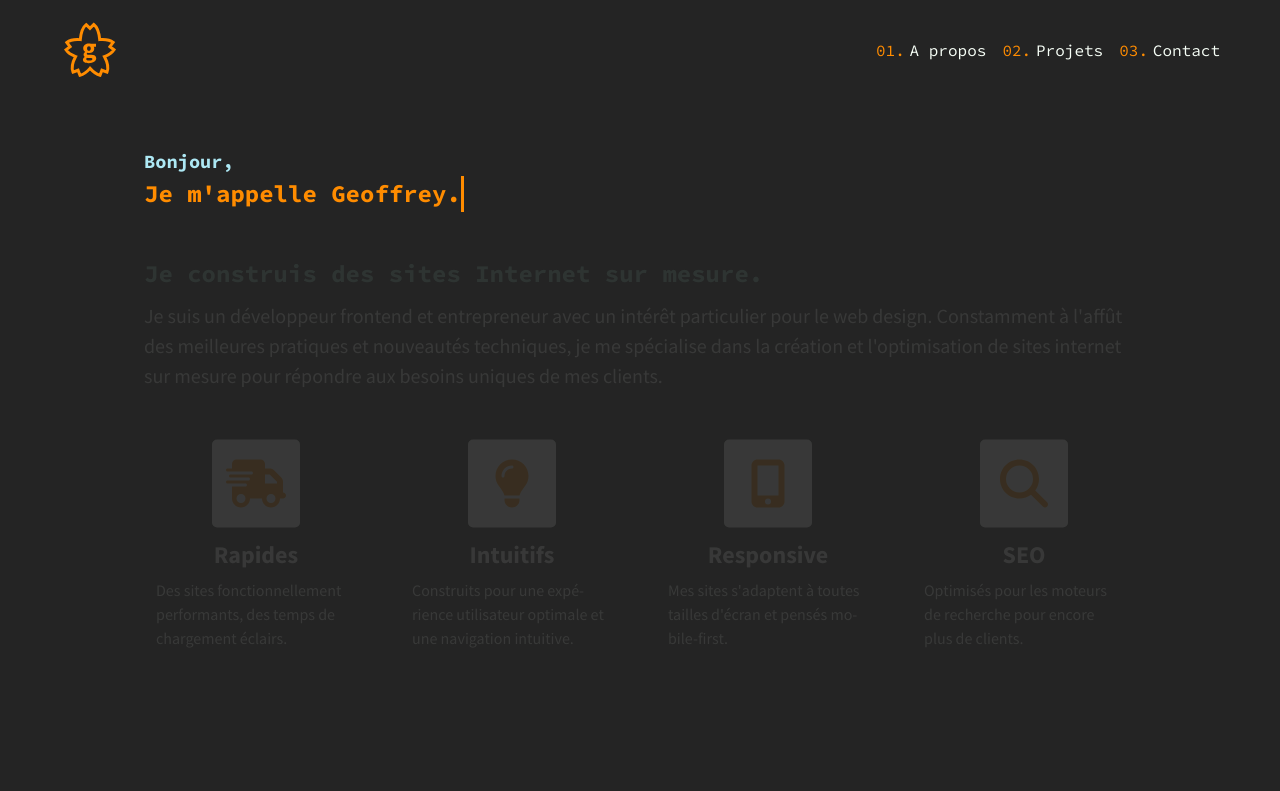
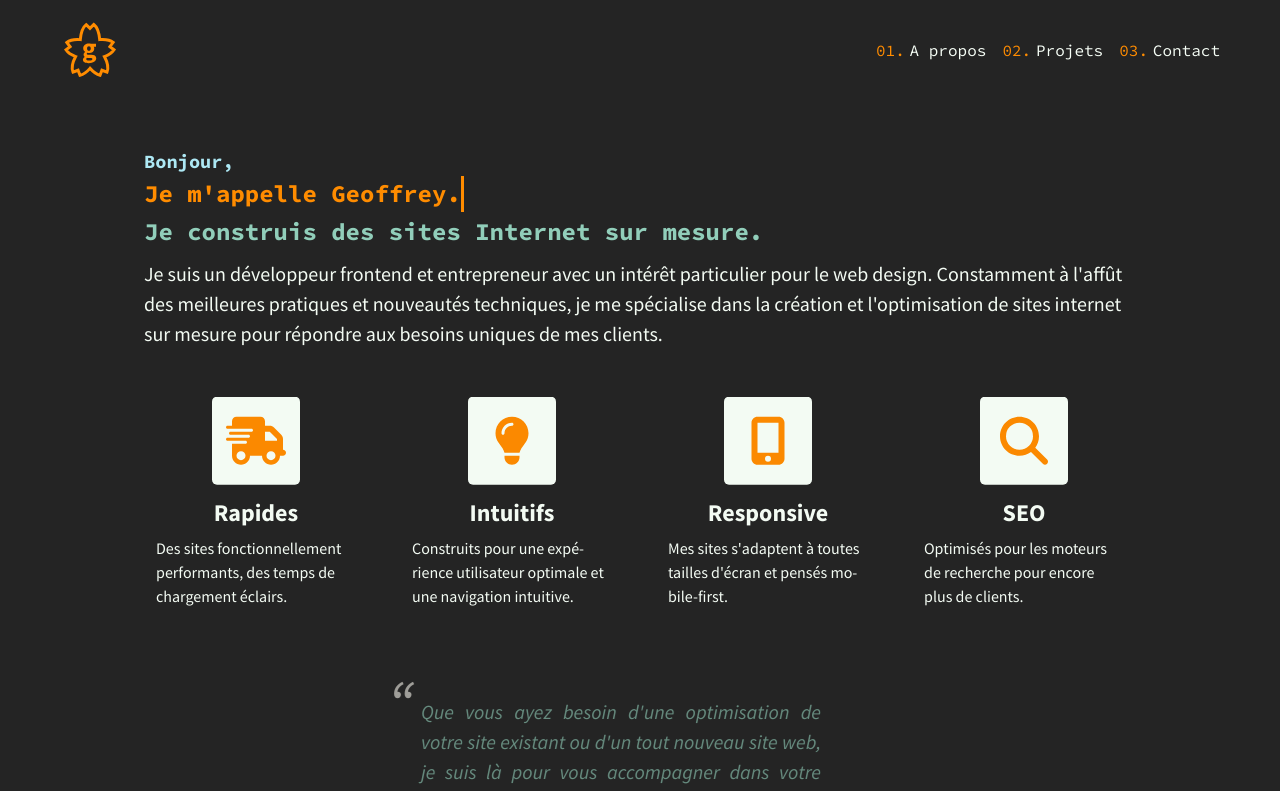
Before and after one commit to BuckyBuck135/Portfolio, a React (Vite) app: page / in a window 1280 px wide. Shown: the top 791 px of the page. Built offline with nearby package versions, Linux system fonts and the light colour scheme.

Commit message:
adjusted animation speed

```diff
--- a/src/Components/Intro/Intro.css
+++ b/src/Components/Intro/Intro.css
@@ -1,7 +1,7 @@
 :root {
-   --typewriterSpeed: 4s;
+   --typewriterSpeed: 3.5s;
    --typewriterCharacters: 22;
-   --fadeInUpDelay: calc(var(--typewriterSpeed) + 2s)
+   --fadeInUpDelay: calc(var(--typewriterSpeed) + 1s)
 }
 
 /* LAYOUT */
```
